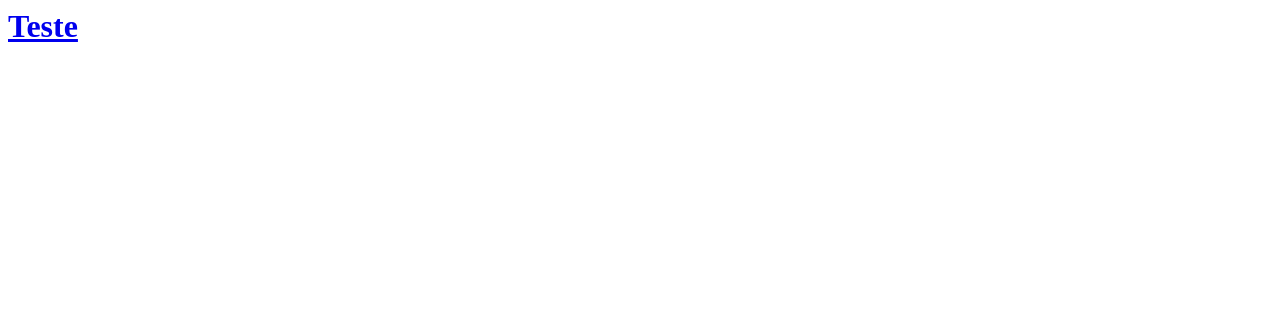
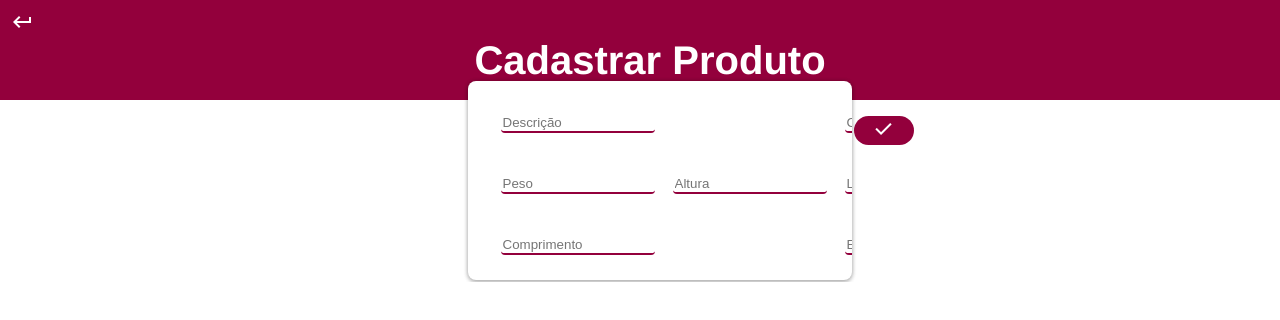
Before and after one commit to Matheus-Borges-Never/Controle-de-Produtos, a plain HTML site: page inserir/inserir.html in a window 1280 px wide. Drawn offline with nearby package versions, Linux system fonts and the light colour scheme.

Commit message:
feat-style: tela inserir finalizada

```diff
--- /dev/null
+++ b/inserir/inserir.css
@@ -0,0 +1,87 @@
+
+a { color: inherit; }
+
+.back {
+    color: #fff;
+}
+
+.formArea {
+    justify-content: center;
+    align-items: center;
+    margin-top: -10vh;
+    margin-left: 8%;
+    width: 75vw;
+    cursor: default;
+    overflow: hidden;
+}
+
+.tableSkeleton {
+    background-color: #fff;
+    width: 40%;
+    border-radius: 8px;
+    margin-bottom: 2px;
+}
+
+input[type=text] {
+    border-radius: 4px;
+    -moz-border-radius: 4px;
+    -webkit-border-radius: 4px;
+    width: 150px;
+    outline: 0;
+    border-width: 0 0 2px;
+    border-color: #93003C;
+}
+
+input[type=text]:hover,
+.tableSkeleton:hover {
+    background: #ffffff;
+    outline: 0;
+    border-width: 0 0 1px;
+    border-color: black;
+}
+
+.linha {
+    margin-top: 2vh;
+    margin-bottom: 2vh;
+    margin-left: 3vh;
+    margin-right: 2vh;
+    display: flex;
+    grid-template-columns: repeat(3, 1fr);
+    grid-template-rows: repeat(2, 100px);
+    align-items: center;
+}
+
+.formInput {
+	margin: 9px;
+	text-align: center;
+	font-size: 1.5em;
+}
+
+.inputFalse {
+    visibility:hidden
+}
+
+.coluna-1 {
+    align-items: start;
+}
+
+.coluna-2 {
+    align-items: center;
+}
+
+.coluna-3 {
+    align-items: end;
+}
+
+.confirmar {
+    margin: 3vh 28vw 0 10vh;
+    text-align: right;
+}
+
+.btnConfirmar {
+    width: 60px;
+    border-radius: 80px;
+    background-color: #93003C;
+    color: #ffffff;
+    border: none;
+}
--- a/inserir/inserir.html
+++ b/inserir/inserir.html
@@ -1 +1,85 @@
-<a href="../"><h1>Teste</h1></a>
+<!DOCTYPE html>
+<html lang="pt-br">
+<head>
+    <meta charset="UTF-8">
+    <meta name="viewport" content="width=device-width, initial-scale=1.0">
+    <title>Controle de Estoque</title>
+
+    <!-- Favicon -->
+    <link rel="shortcut icon" href="../images/logo-controle-estoque.png" type="image/x-icon">
+
+    <!-- CSS -->
+    <link rel="stylesheet" href="../style.css">
+    <link rel="stylesheet" href="inserir.css">
+
+    <!-- JS -->
+    <script type="text/javascript" src="../js/controle.js"></script>
+
+    <!-- ICON -->
+    <link rel="stylesheet" href="https://fonts.googleapis.com/css2?family=Material+Symbols+Outlined:opsz,wght,FILL,GRAD@20..48,100..700,0..1,-50..200" />
+
+</head>
+<body>
+    <div class="navbar">
+        <div class="back">
+            <a href="../index.html">
+                <span class="material-symbols-outlined">
+                    keyboard_return
+                </span>
+            </a>
+        </div>
+        <div class="titleCompany">
+            Cadastrar Produto
+        </div>
+    </div>
+
+    <div class="confirmar">
+        <button id="salvar" onclick="inserirProduto" class="btnConfirmar">
+            <span class="material-symbols-outlined">
+                done
+            </span>
+        </button>
+    </div>
+
+    <div class="formArea">
+            <div class="tableSkeleton">
+                <div class="formulario">
+                    <div class="linha">
+                        <div class="formInput coluna-1">
+                            <input type="text" id="descricao" placeholder="Descrição" class="cpDescricao">
+                        </div>
+                        <div class="formInput coluna-2 inputFalse">
+                            <input type="text">
+                        </div>
+                        <div class="formInput coluna-3">
+                            <input type="text" id="categoria" placeholder="Categoria" class="cpCategoria">
+                        </div>
+                    </div>
+                    <div class="linha">
+                        <div class="formInput coluna-1">
+                            <input type="text" id="peso" placeholder="Peso" class="cpPeso">
+                        </div>
+                        <div class="formInput coluna-2">
+                            <input type="text" id="altura" placeholder="Altura" class="cpAltura">
+                        </div>
+                        <div class="formInput coluna-3">
+                            <input type="text" id="largura" placeholder="Largura" class="cpLargura">
+                        </div>
+                    </div>
+                    <div class="linha">
+                        <div class="formInput coluna-1">
+                            <input type="text" id="comprimento" placeholder="Comprimento" class="cpComprimento">
+                        </div>
+                        <div class="formInput coluna-2 inputFalse">
+                            <input type="text">
+                        </div>
+                        <div class="formInput coluna-3">
+                            <input type="text" id="estoque" placeholder="Estoque" class="cpEstoque">
+                        </div>
+                    </div>
+                </div>
+            </div>
+    </div>
+    </div>
+</body>
+</html>
--- a/style.css
+++ b/style.css
@@ -47,6 +47,7 @@
         0 3px 4px 0 rgb(0 0 0 / 12%),
         0 1px 5px 0 rgb(0 0 0 / 20%);
     overflow: hidden;
+    margin-bottom: 2px;
 }
 
 .tableHead {
```
Also changed, not shown: index.html (+7 -91 lines), js/controle.js (added).
